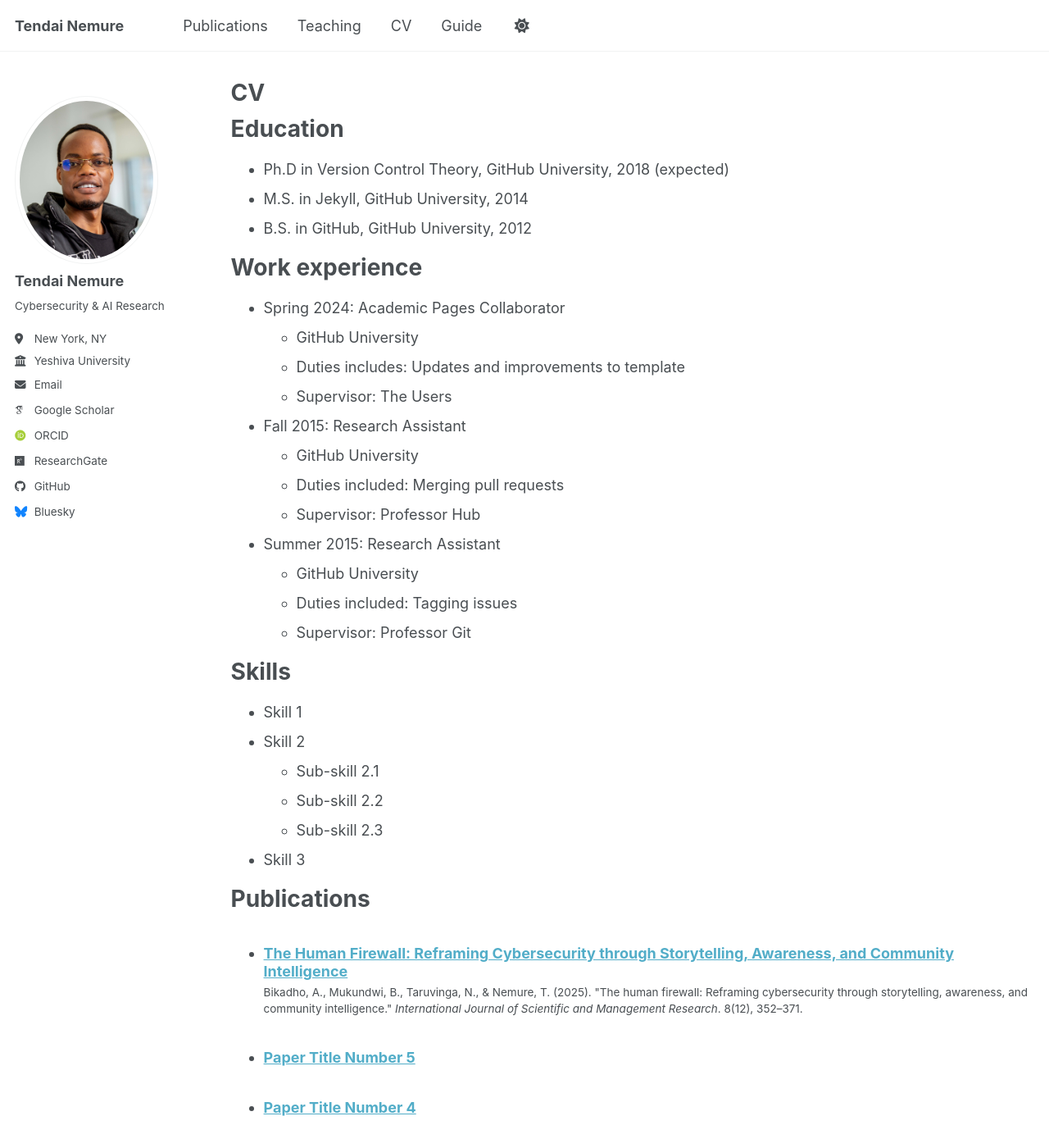
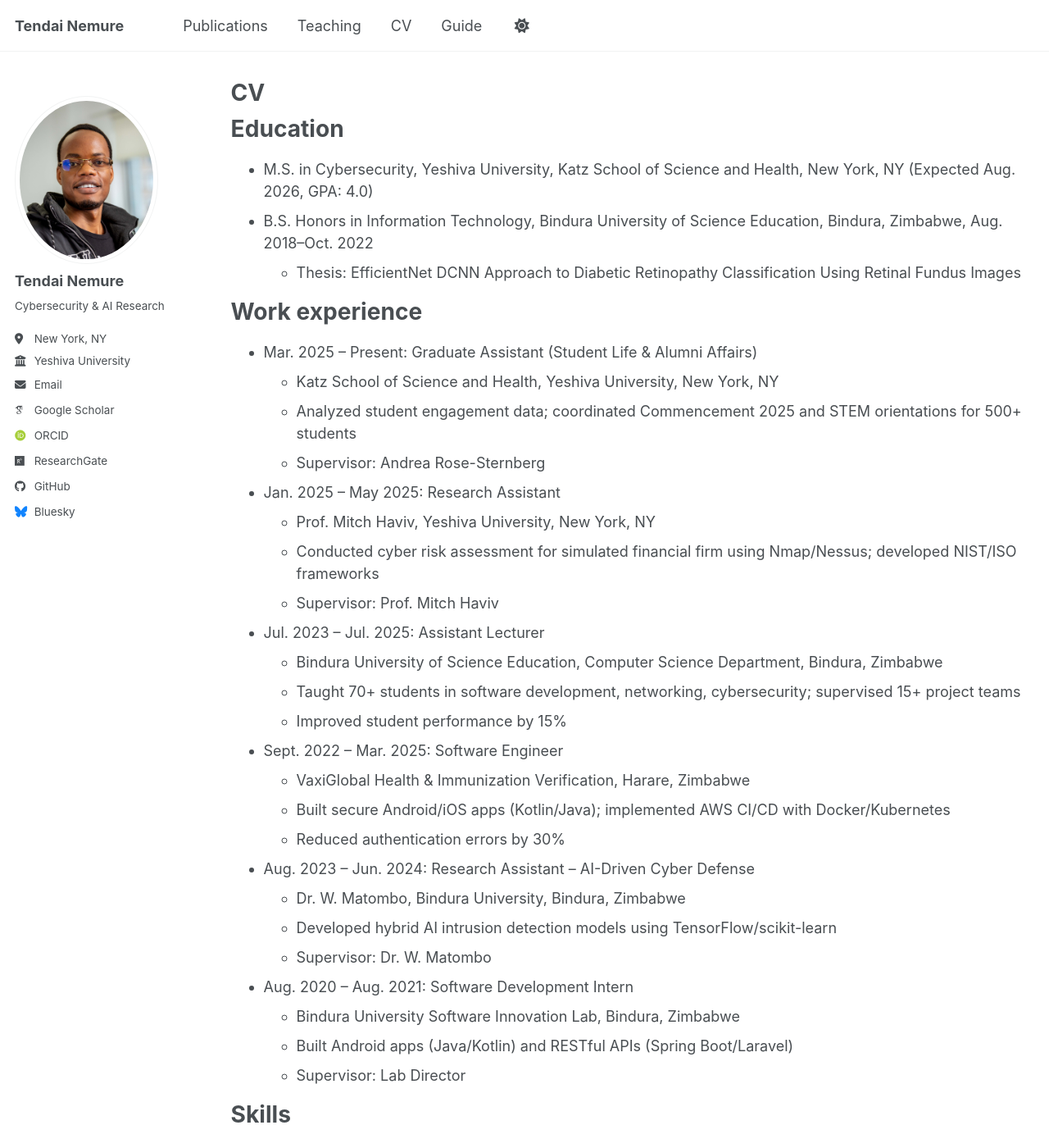
Before and after one commit to picassoendless/picassoendless.github.io, a Jekyll site: the page built from _pages/cv.md, in a window 1280 px wide and 1400 px high. Shown: the whole window at 82% size. Built offline with Jekyll 4.4.1, drawn with Linux system fonts in a browser that asks for light colours; some web fonts are replaced; a script bundle is joined from its source files by our own code; library files that are not in the unit come from our copies; some of the changed text lies outside the part shown.

Commit message:
Update cv.md

```diff
--- a/_pages/cv.md
+++ b/_pages/cv.md
@@ -11,35 +11,51 @@ redirect_from:
 
 Education
 ======
-* Ph.D in Version Control Theory, GitHub University, 2018 (expected)
-* M.S. in Jekyll, GitHub University, 2014
-* B.S. in GitHub, GitHub University, 2012
+* M.S. in Cybersecurity, Yeshiva University, Katz School of Science and Health, New York, NY (Expected Aug. 2026, GPA: 4.0)
+* B.S. Honors in Information Technology, Bindura University of Science Education, Bindura, Zimbabwe, Aug. 2018–Oct. 2022
+  * Thesis: EfficientNet DCNN Approach to Diabetic Retinopathy Classification Using Retinal Fundus Images
 
 Work experience
 ======
-* Spring 2024: Academic Pages Collaborator
-  * GitHub University
-  * Duties includes: Updates and improvements to template
-  * Supervisor: The Users
+* Mar. 2025 – Present: Graduate Assistant (Student Life & Alumni Affairs)
+  * Katz School of Science and Health, Yeshiva University, New York, NY
+  * Analyzed student engagement data; coordinated Commencement 2025 and STEM orientations for 500+ students
+  * Supervisor: Andrea Rose-Sternberg
 
-* Fall 2015: Research Assistant
-  * GitHub University
-  * Duties included: Merging pull requests
-  * Supervisor: Professor Hub
+* Jan. 2025 – May 2025: Research Assistant
+  * Prof. Mitch Haviv, Yeshiva University, New York, NY
+  * Conducted cyber risk assessment for simulated financial firm using Nmap/Nessus; developed NIST/ISO frameworks
+  * Supervisor: Prof. Mitch Haviv
 
-* Summer 2015: Research Assistant
-  * GitHub University
-  * Duties included: Tagging issues
-  * Supervisor: Professor Git
+* Jul. 2023 – Jul. 2025: Assistant Lecturer
+  * Bindura University of Science Education, Computer Science Department, Bindura, Zimbabwe
+  * Taught 70+ students in software development, networking, cybersecurity; supervised 15+ project teams
+  * Improved student performance by 15%
+
+* Sept. 2022 – Mar. 2025: Software Engineer
+  * VaxiGlobal Health & Immunization Verification, Harare, Zimbabwe
+  * Built secure Android/iOS apps (Kotlin/Java); implemented AWS CI/CD with Docker/Kubernetes
+  * Reduced authentication errors by 30%
+
+* Aug. 2023 – Jun. 2024: Research Assistant – AI-Driven Cyber Defense
+  * Dr. W. Matombo, Bindura University, Bindura, Zimbabwe
+  * Developed hybrid AI intrusion detection models using TensorFlow/scikit-learn
+  * Supervisor: Dr. W. Matombo
+
+* Aug. 2020 – Aug. 2021: Software Development Intern
+  * Bindura University Software Innovation Lab, Bindura, Zimbabwe
+  * Built Android apps (Java/Kotlin) and RESTful APIs (Spring Boot/Laravel)
+  * Supervisor: Lab Director
 
 Skills
 ======
-* Skill 1
-* Skill 2
-  * Sub-skill 2.1
-  * Sub-skill 2.2
-  * Sub-skill 2.3
-* Skill 3
+* Programming: Java, Kotlin, Python, Rust, C#, C++, Go, Bash, JavaScript
+* Cloud & DevSecOps: AWS (SageMaker, ECS, Lambda), Docker, Kubernetes, Terraform, CI/CD (CodePipeline), Ansible
+* Security Tools: Splunk, ELK, Nessus, Nmap, Burp Suite, Metasploit, OWASP ZAP, Wireshark, Sigma Rules, MITRE ATT&CK
+* AI/ML: TensorFlow, scikit-learn, Random Forest, Isolation Forest, Neural Networks
+* Compliance: NIST CSF, ISO 27001, HIPAA, GDPR
+* Other: React Native, Flutter, Django, Laravel, Spring Boot, MySQL
+
 
 Publications
 ======
```
